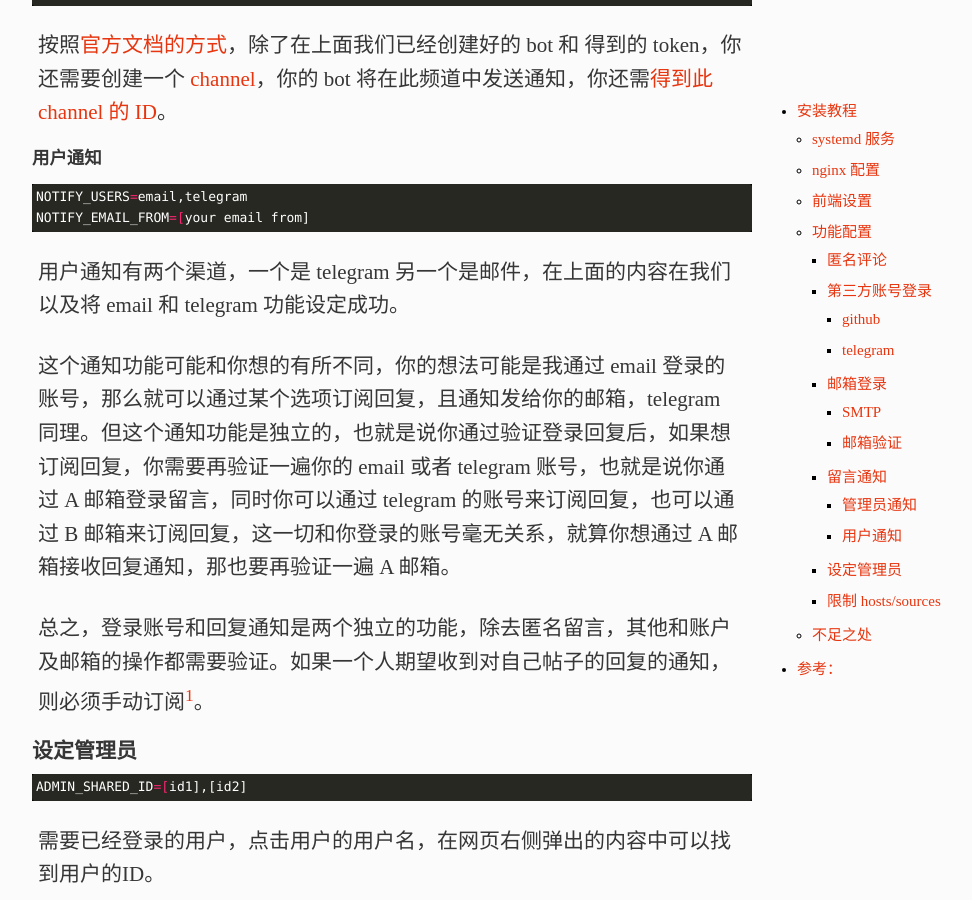
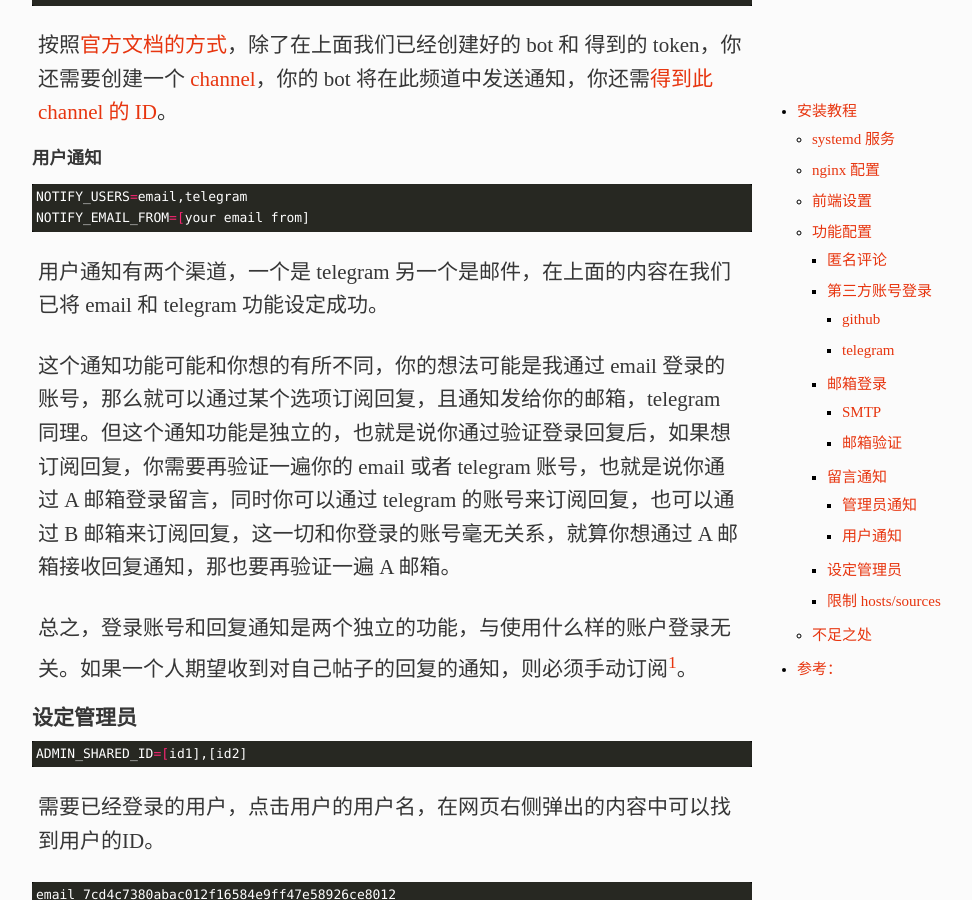
Before and after one commit to xavierskip/xavierskip.github.io, a Jekyll site: the page built from _posts/2024-06-21-remark42.md, in a window 1280 px wide and 900 px high, scrolled down 5523 px. Shown: the whole window, without its empty margins (248-1220 px from the left). Built offline with Jekyll 4.4.1, drawn with Linux system fonts in a browser that asks for light colours; comment, search, counter and statistics services are not loaded; a style sheet for code colours, icons or effects is not loaded.

Commit message:
update post

````diff
--- a/_posts/2024-06-21-remark42.md
+++ b/_posts/2024-06-21-remark42.md
@@ -196,11 +196,11 @@
 NOTIFY_EMAIL_FROM=[your email from]
 ```
 
-用户通知有两个渠道，一个是 telegram 另一个是邮件，在上面的内容在我们以及将 email 和 telegram 功能设定成功。
+用户通知有两个渠道，一个是 telegram 另一个是邮件，在上面的内容在我们已将 email 和 telegram 功能设定成功。
 
 这个通知功能可能和你想的有所不同，你的想法可能是我通过 email 登录的账号，那么就可以通过某个选项订阅回复，且通知发给你的邮箱，telegram 同理。但这个通知功能是独立的，也就是说你通过验证登录回复后，如果想订阅回复，你需要再验证一遍你的 email 或者 telegram 账号，也就是说你通过 A 邮箱登录留言，同时你可以通过 telegram 的账号来订阅回复，也可以通过 B 邮箱来订阅回复，这一切和你登录的账号毫无关系，就算你想通过 A 邮箱接收回复通知，那也要再验证一遍 A 邮箱。
 
-总之，登录账号和回复通知是两个独立的功能，除去匿名留言，其他和账户及邮箱的操作都需要验证。如果一个人期望收到对自己帖子的回复的通知，则必须手动订阅[^1]。
+总之，登录账号和回复通知是两个独立的功能，与使用什么样的账户登录无关。如果一个人期望收到对自己帖子的回复的通知，则必须手动订阅[^1]。
 
 
 #### 设定管理员
````
